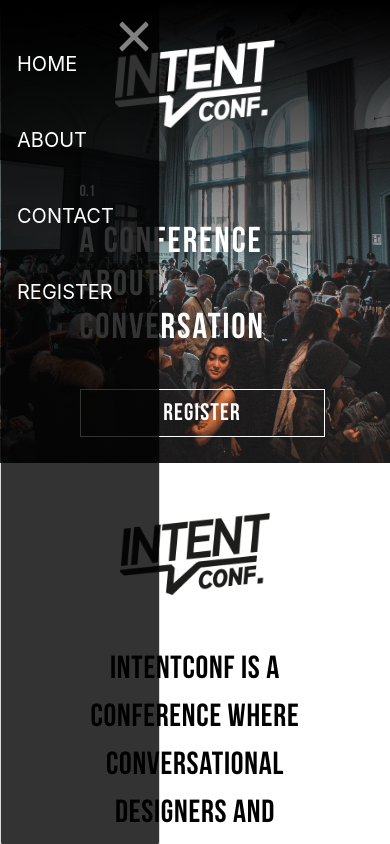
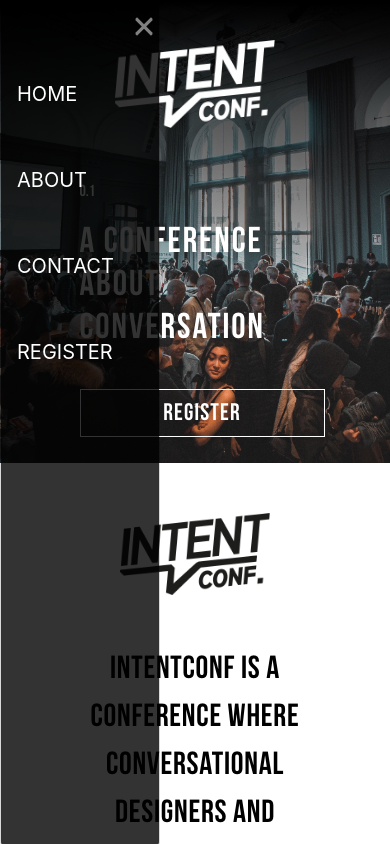
Before and after one commit to Wealize/intentconf, a plain HTML site: page index.html in a window 390 px wide. Both pictures are taken after a click on the element "menu". Drawn offline with nearby package versions, Linux system fonts and the light colour scheme.

Commit message:
Include close icon

```diff
--- a/static/styles.css
+++ b/static/styles.css
@@ -70,6 +70,7 @@
 .dropdown-menu {
     position: fixed;
     top: 0;
+    left: 0;
     z-index: 2;
     background-color: rgba(0, 0, 0, 0.8);
     height: 100vh;
@@ -79,14 +80,14 @@
 }
 
 .dropdown-menu nav {
-    margin-top: 30px;
+    margin-top: 50px;
 }
 
 .dropdown-menu i {
     right: 0;
     display: block;
     color: white;
-    font-size: 50px;
+    font-size: 30px;
     text-align: right;
     width: 100%;
 }
@@ -103,6 +104,7 @@
 
 .nav-mobile-link {
     color: #fff;
+    margin-top: 10px;
 }
 
 
```
Also changed, not shown: 1 other file.
